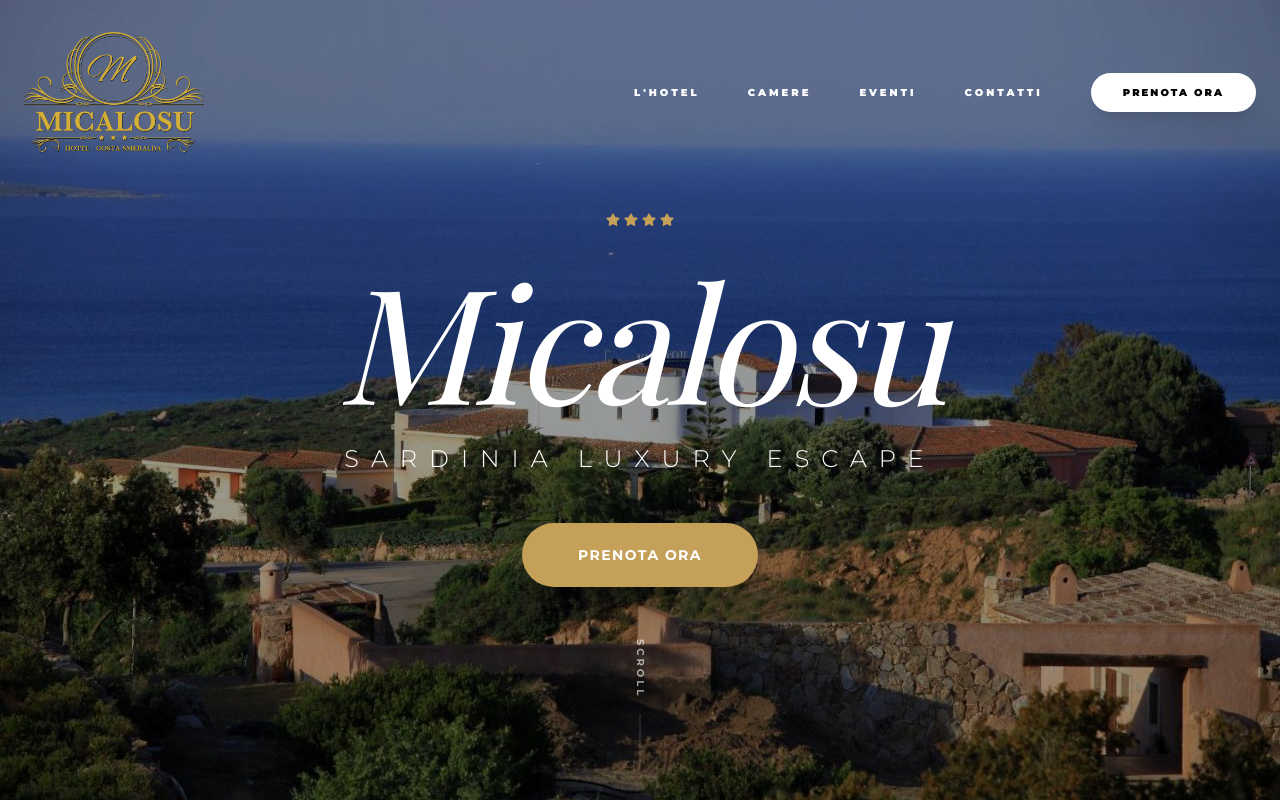
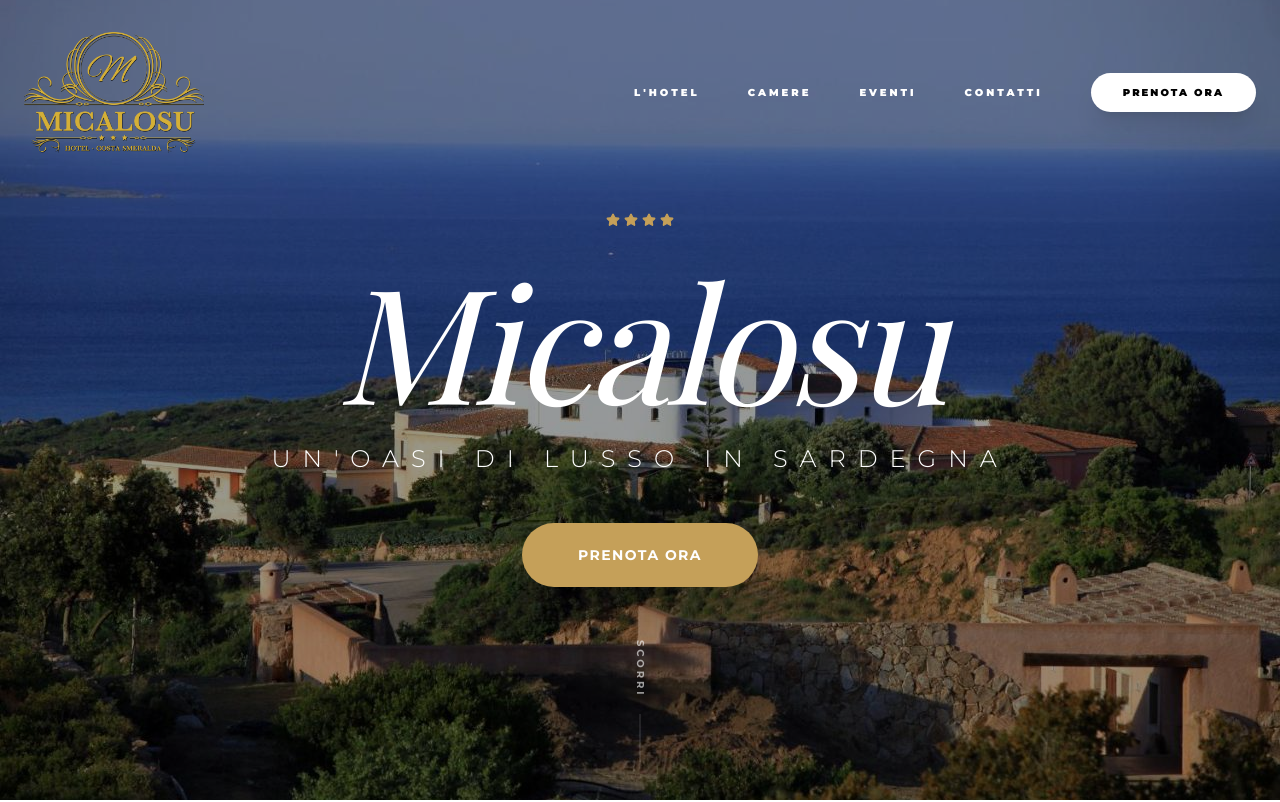
Before and after one commit to sbandicus/hotel-micalosu-site, a Next.js app: page / in a window 1280 px wide. Shown: the top 802 px of the page. Built offline with nearby package versions, Linux system fonts and the light colour scheme; a web font is replaced by a local one.

Commit message:
Translate leftover English strings to Italian

```diff
--- a/src/app/layout.tsx
+++ b/src/app/layout.tsx
@@ -15,8 +15,8 @@
 });
 
 export const metadata: Metadata = {
-  title: "Hotel Micalosu | Luxury Experience in Cannigione, Sardinia",
-  description: "Experience the authentic essence of Gallura at Hotel Micalosu. Modern minimalist design, gourmet restaurant, and breathtaking views of La Maddalena archipelago.",
+  title: "Hotel Micalosu | Esperienza di Lusso a Cannigione, Sardegna",
+  description: "Vivi l'essenza autentica della Gallura all'Hotel Micalosu. Camere panoramiche, cucina d'eccellenza e vista mozzafiato sull'Arcipelago di La Maddalena.",
 };
 
 export default function RootLayout({
--- a/src/app/page.tsx
+++ b/src/app/page.tsx
@@ -50,7 +50,7 @@
               Micalosu
             </h1>
             <p className="text-lg md:text-2xl font-light tracking-[0.5em] uppercase mb-12">
-              Sardinia Luxury Escape
+              Un'oasi di lusso in Sardegna
             </p>
             <div className="flex flex-col md:flex-row items-center justify-center gap-6">
               <a
@@ -71,7 +71,7 @@
               transition={{ repeat: Infinity, duration: 2 }}
               className="flex flex-col items-center gap-4"
             >
-              <span className="text-[10px] uppercase tracking-[0.3em] text-white/60 vertical-text font-bold">Scroll</span>
+              <span className="text-[10px] uppercase tracking-[0.3em] text-white/60 vertical-text font-bold">Scorri</span>
               <div className="w-px h-12 bg-white/20" />
             </motion.div>
         </div>
@@ -291,7 +291,7 @@
 
             <div className="md:col-span-4">
               <ScrollReveal delay={0.2}>
-                <h4 className="text-[10px] font-black uppercase tracking-[0.4em] mb-10 text-gold">News & Offers</h4>
+                <h4 className="text-[10px] font-black uppercase tracking-[0.4em] mb-10 text-gold">Novità & Offerte</h4>
                 <p className="text-xs text-gray-500 mb-8 uppercase tracking-widest leading-relaxed font-sans">Iscriviti per ricevere novità sulla Gallura e offerte riservate.</p>
                 <form className="relative">
                   <input
@@ -299,7 +299,7 @@
                     placeholder="E-MAIL"
                     className="w-full bg-transparent border-b border-white/20 py-4 text-xs font-bold tracking-[0.3em] focus:border-gold outline-none transition-colors"
                   />
-                  <button className="absolute right-0 top-1/2 -translate-y-1/2 text-gold font-bold text-[10px] uppercase tracking-widest hover:text-white transition-colors">Join</button>
+                  <button className="absolute right-0 top-1/2 -translate-y-1/2 text-gold font-bold text-[10px] uppercase tracking-widest hover:text-white transition-colors">Iscriviti</button>
                 </form>
               </ScrollReveal>
             </div>
```
